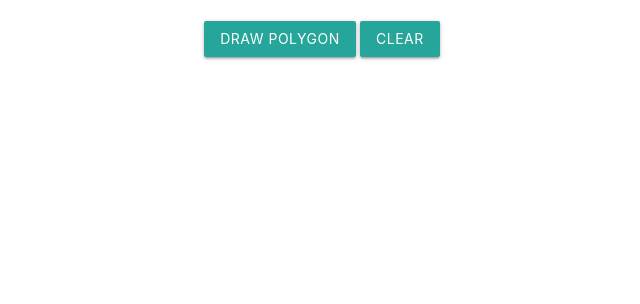
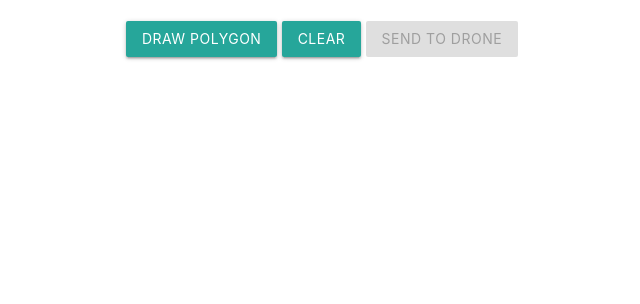
Before and after one commit to Joelman111/EWB-Drones-Navigation, a Flask app: page / in a window 1280 px wide. Shown: the part 496-800 px from the top of the page, without its empty margins (318-958 px from the left). Run offline with Flask 2, Linux system fonts and the light colour scheme; some libraries are stand-ins or nearby versions.

Commit message:
changes to UI

```diff
--- a/app/app.py
+++ b/app/app.py
@@ -1,6 +1,6 @@
 from flask import Flask, render_template
 from navigationAlgoCode import *
-import requests
+import requests, jsonify
 
 app = Flask(__name__)
 
@@ -12,10 +12,8 @@ def index():
 def get_path(coords):
     #implement
     print("Sending coords: " + coords)
-    points = []
-    for coord in coords:
-        points += coord
-    return "OUTPUT POINTS HERE"
+
+    return jsonify(getAllPoints(coords, .1))
 
 def main():
     app.run(host='0.0.0.0')
--- a/app/templates/index.html
+++ b/app/templates/index.html
@@ -15,6 +15,9 @@
     #map {
       height: 400px;
       width: 100%;
+    }
+    .disabled {
+      pointer-events: none;
     }
   </style>
 
@@ -36,9 +39,14 @@
                     type="submit" name="action"
                     onclick="clear_fn();">Clear
               </button>
+              <button id="send" class="btn waves-effect waves-light disabled"
+                      type="submit" name="action"
+                      onclick="send_coords();">Send to Drone
+                </button>
         </div>
         <div id="markers"></div>
       </div>
+      <div class='center' id="camera" style='display: none;'><p>CAMERA GOES HERE</p></div>
     </div>
   </div>
 
@@ -119,6 +127,13 @@
 
     }
 
+    function send_coords() {
+      document.getElementById("camera").style.display = 'block';
+      $.get("/get_path/" + coordinates, function(resp){
+        document.getElementById("markers").innerHTML = resp;
+
+      });
+    }
 
     function draw_polygon() {
       if (coordinates.length == 0) {
@@ -135,9 +150,7 @@
         fillOpacity: 0.35
       });
       polygon.setMap(map);
-      $.get("/get_path/" + coordinates, function(resp){
-        document.getElementById("markers").innerHTML = resp;
-      });
+      $('#send').removeClass('disabled');
     }
 
 
```
